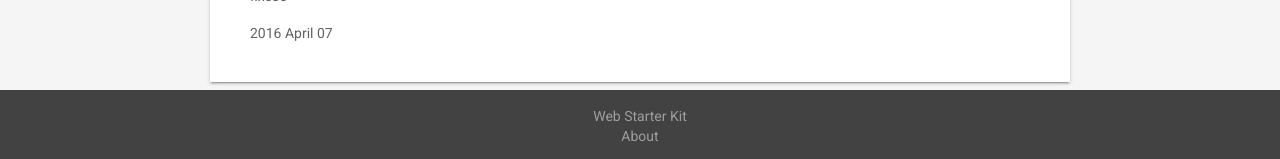
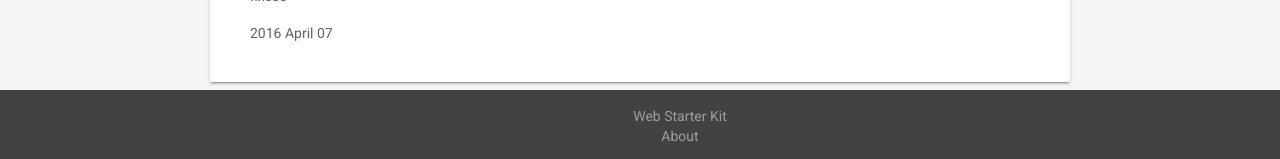
Before and after one commit to Snivyc/Snivyc.github.io, a Jekyll site: the page built from index.html, in a window 1280 px wide. Shown: the part 1370-1529 px from the top of the page. Built offline with Jekyll 4.4.1, drawn with Linux system fonts in a browser that asks for light colours.

Commit message:
modified:   _includes/footer.html

```diff
--- a/_includes/footer.html
+++ b/_includes/footer.html
@@ -1,4 +1,4 @@
-<footer class="mdl-mega-footer">
+<footer class="mdl-mega-footer" style="position: absolute;bottom: 0px;width: 100%;">
   <div style="text-align: center;">
     <ul class="mdl-mega-footer--link-list" style="margin: 0;">
       <li><a href="https://developers.google.com/web/starter-kit/">Web Starter Kit</a></li>
```
